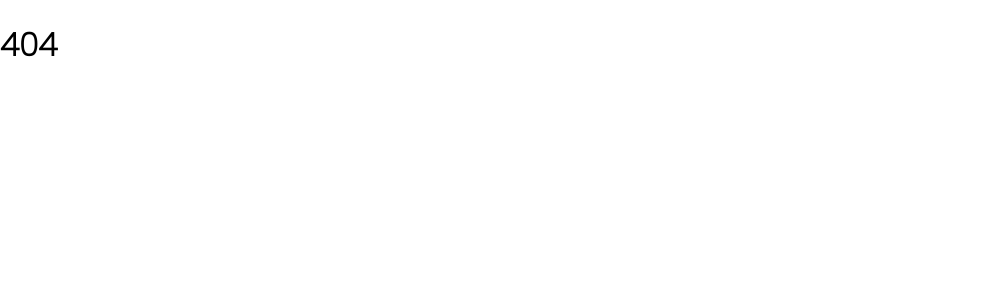
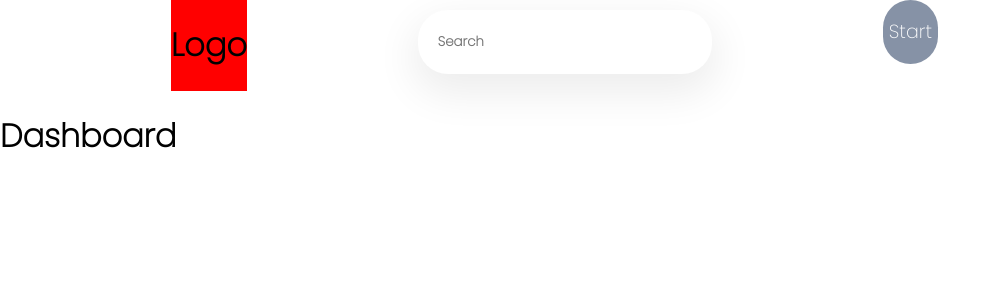
Before and after one commit to dossmedaziz/myquiz, a React (Create React App) app: page / in a window 1280 px wide. Shown: the top 300 px of the page, without its empty margins (0-1001 px from the left). Built offline with nearby package versions, Linux system fonts and the light colour scheme.

Commit message:
start building the dashboard screen

```diff
--- /dev/null
+++ b/src/pages/layout/index.jsx
@@ -0,0 +1,41 @@
+import React from "react";
+import style from "./style.module.css";
+import { Outlet } from "react-router-dom";
+import TextInput from "../../components/inputs/textInput";
+import SimpleButton from "../../components/buttons/simpleButton";
+
+export default function Layout() {
+  return (
+    <>
+      <div className={style.container}>
+        <div className={style.navbar}>
+          <div className={style.logo__container}>
+            <h1 className={style.logo}>Logo</h1>
+          </div>
+          <div className={style.searchbar}>
+            <TextInput
+              placeholder="Search"
+              name="search"
+              required={false}
+              value={""}
+              onChange={() => {}}
+            />
+          </div>
+          <div className={style.start__button}>
+            <SimpleButton
+              label="Start"
+              textColor="white"
+              bgColor="#8692A6"
+              onClick={() => {}}
+            />
+          </div>
+          <div className={style.profile__card}></div>
+        </div>
+        <div className={style.sidebar}></div>
+        <div className={style.content}>
+          <Outlet />
+        </div>
+      </div>
+    </>
+  );
+}
--- /dev/null
+++ b/src/pages/layout/style.module.css
@@ -0,0 +1,16 @@
+.container{
+    width: 100%;
+    padding: 0;
+    margin: 0;
+}
+
+.navbar{
+    width: 100%;
+    display: flex;
+    justify-content: space-evenly;
+
+}
+
+.logo__container{
+    background-color: red;
+}
```
Also changed, not shown: src/navigation/Router.jsx (+17 -2 lines), src/index.jsx (line endings or trailing spaces).
